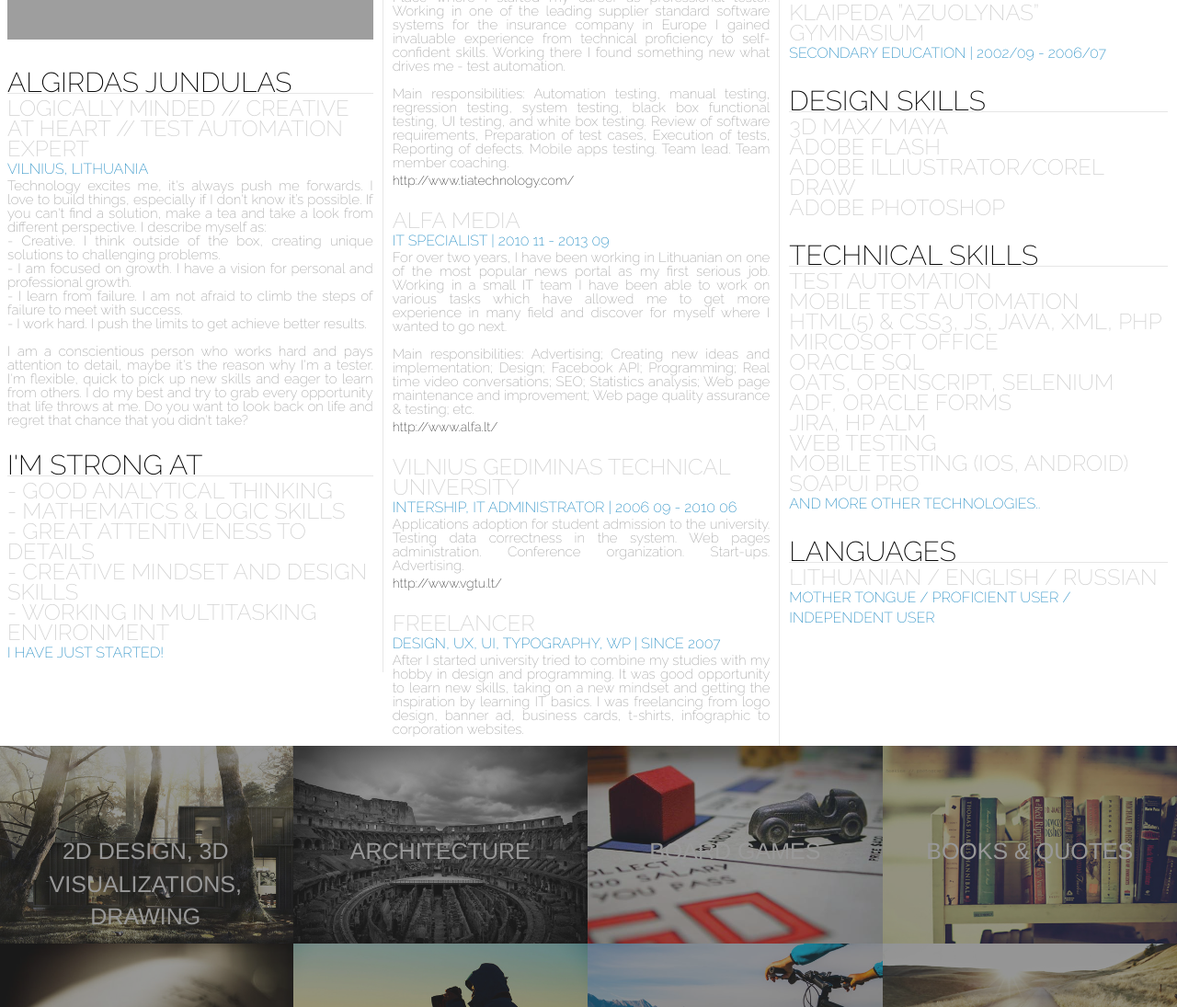
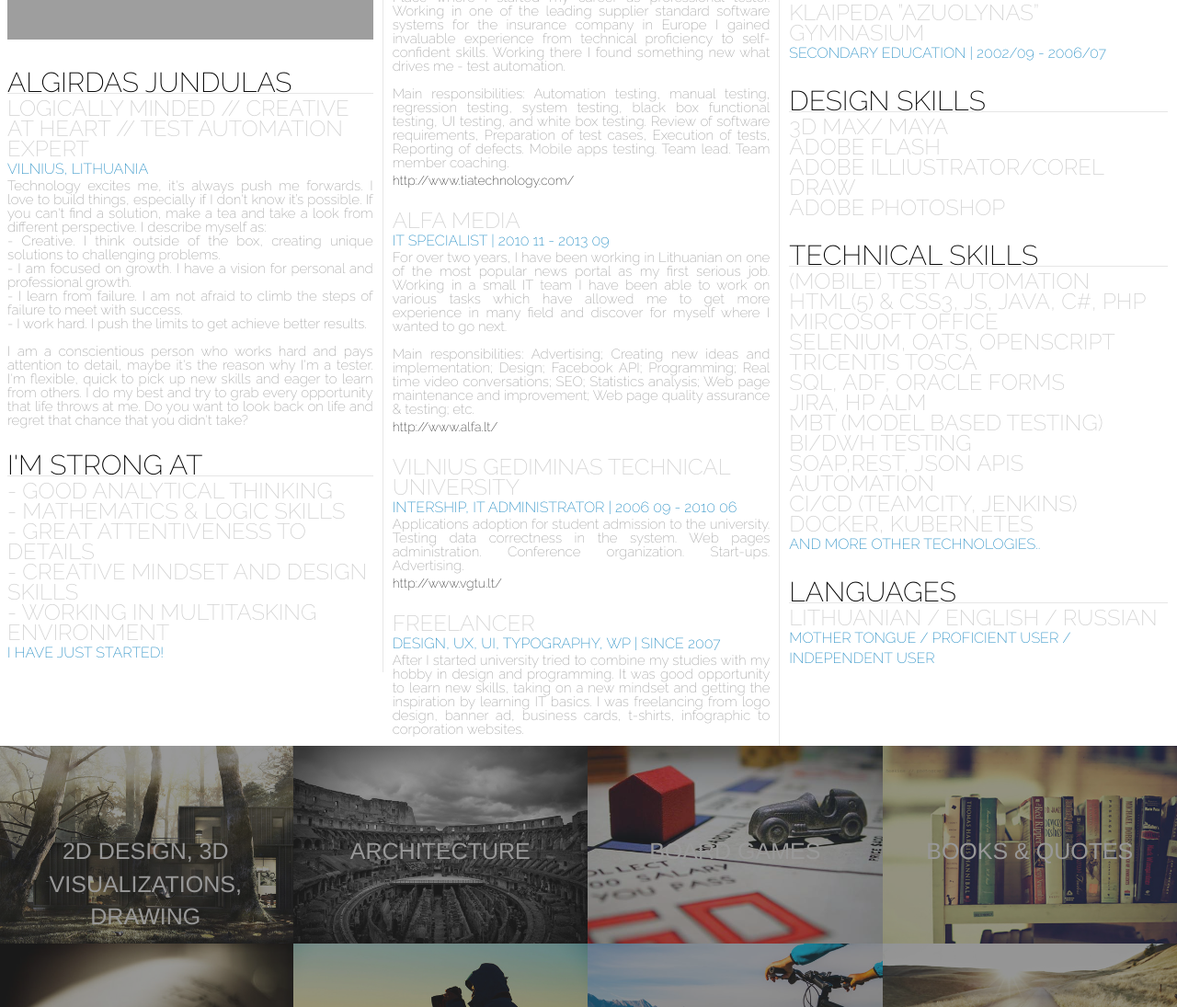
Before and after one commit to whoisaj/whoisaj.github.io, a website with bundled scripts: page index.html in a window 1280 px wide. Shown: the part 1065-2160 px from the top of the page at 92% size. Built offline with nearby package versions, Linux system fonts and the light colour scheme; grey boxes are pictures that could not be loaded; a web font is replaced by a local one.

Commit message:
Small update for technical skills

```diff
--- a/index.html
+++ b/index.html
@@ -194,17 +194,18 @@
 
                     <div class="resume">
                         <div id="resume-text-h1">Technical Skills</div>
-                        <div id="resume-text-h2">Test automation</div>
-                        <div id="resume-text-h2">Mobile test automation</div>
-                        <div id="resume-text-h2">HTML(5) &amp; CSS3, JS, JAVA, XML, PHP</div>
-                        <div id="resume-text-h2">Mircosoft Office</div>
-                        <div id="resume-text-h2">Oracle SQL</div>
-                        <div id="resume-text-h2">OATS, OpenScript, Selenium</div>
-                        <div id="resume-text-h2">ADF, Oracle Forms</div>
+                        <div id="resume-text-h2">(MOBILE) TEST AUTOMATION</div>
+                        <div id="resume-text-h2">HTML(5) & CSS3, JS, JAVA, C#, PHP</div>
+                        <div id="resume-text-h2">MIRCOSOFT OFFICE</div>
+                        <div id="resume-text-h2">SELENIUM, OATS, OPENSCRIPT </div>
+                        <div id="resume-text-h2">TRICENTIS TOSCA</div>
+                        <div id="resume-text-h2">SQL, ADF, ORACLE FORMS</div>
                         <div id="resume-text-h2">JIRA, HP ALM</div>
-                        <div id="resume-text-h2">Web testing</div>
-                        <div id="resume-text-h2">Mobile testing (iOS, Android)</div>
-                        <div id="resume-text-h2">SoapUI Pro</div>
+                        <div id="resume-text-h2">MBT (Model Based Testing)</div>
+                        <div id="resume-text-h2">BI/DWH Testing</div>
+                        <div id="resume-text-h2">SOAP,REST, JSON APIs AUTOMATION</div>
+                        <div id="resume-text-h2">CI/CD (TeamCity, Jenkins)</div>
+                        <div id="resume-text-h2">DOCKER, KUBERNETES</div>
 
                         <div id="resume-text-h3">and more other technologies..</div>
                     </div>
```
